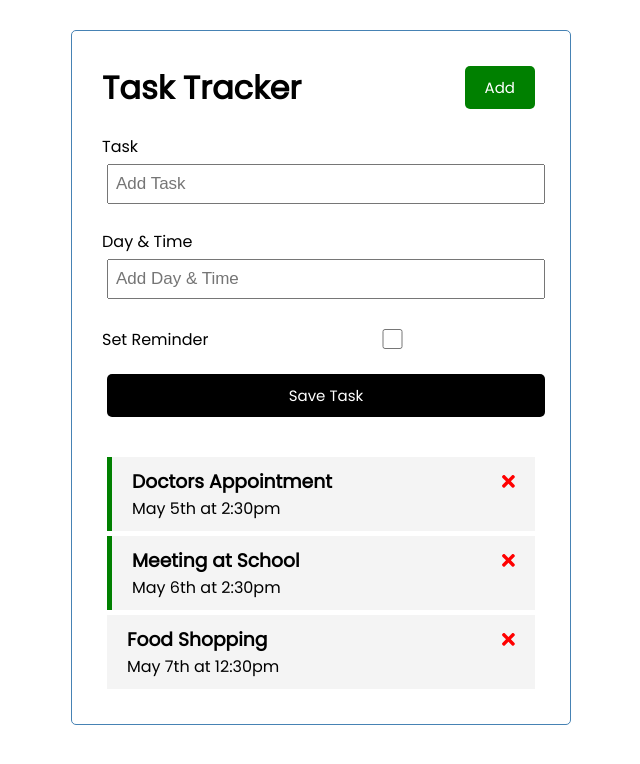
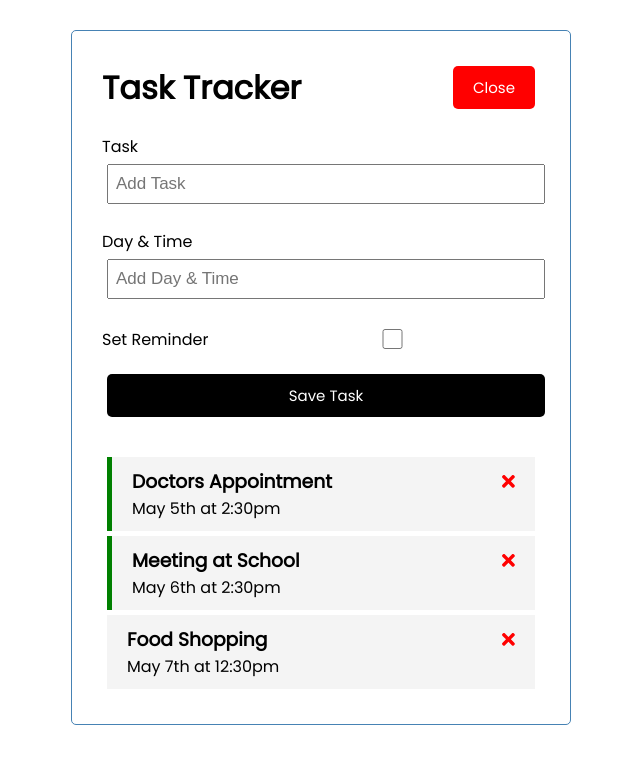
Before and after one commit to mgroholy/task-tracker-angular, an Angular app: page / in a window 1280 px wide. Both pictures are taken after a click on the button "Add". Shown: the top 764 px of the page, without its empty margins (319-959 px from the left). Built offline with nearby package versions, Linux system fonts and the light colour scheme; data requests are answered from the project's data file.

Commit message:
feat: handle open close add task form.

```diff
--- a/src/app/components/add-task/add-task.component.html
+++ b/src/app/components/add-task/add-task.component.html
@@ -1,4 +1,4 @@
-<form class="add-form" (ngSubmit)="onSubmit()">
+<form *ngIf="showAddTask" class="add-form" (ngSubmit)="onSubmit()">
   <div class="form-control">
     <label for="text">Task</label>
     <input
--- a/src/app/components/add-task/add-task.component.ts
+++ b/src/app/components/add-task/add-task.component.ts
@@ -1,4 +1,6 @@
 import { Component, OnInit, Output, EventEmitter } from '@angular/core';
+import { Subscription } from 'rxjs';
+import { UiService } from 'src/app/services/ui.service';
 import { Task } from '../../Task';
 
 @Component({
@@ -9,11 +11,18 @@
 export class AddTaskComponent implements OnInit {
   @Output() onAddTask: EventEmitter<Task> = new EventEmitter();
 
+  showAddTask: boolean = false;
+  subscription: Subscription;
+
   text: string = '';
   day: string = '';
   reminder: boolean = false;
 
-  constructor() {}
+  constructor(private uiService: UiService) {
+    this.subscription = this.uiService
+      .onToggle()
+      .subscribe((value) => (this.showAddTask = value));
+  }
 
   ngOnInit(): void {}
 
@@ -34,5 +43,7 @@
     this.text = '';
     this.day = '';
     this.reminder = false;
+
+    this.uiService.toggleAddTask();
   }
 }
--- a/src/app/components/header/header.component.html
+++ b/src/app/components/header/header.component.html
@@ -1,8 +1,8 @@
 <header>
   <h1>{{ title }}</h1>
   <app-button
-    color="green"
-    text="Add"
+    color="{{ showAddTask ? 'red' : 'green' }}"
+    text="{{ showAddTask ? 'Close' : 'Add' }}"
     (btnClick)="toggleAddTask()"
   ></app-button>
 </header>
--- a/src/app/components/header/header.component.ts
+++ b/src/app/components/header/header.component.ts
@@ -1,4 +1,6 @@
 import { Component, OnInit } from '@angular/core';
+import { Subscription } from 'rxjs';
+import { UiService } from 'src/app/services/ui.service';
 
 @Component({
   selector: 'app-header',
@@ -7,11 +9,17 @@
 })
 export class HeaderComponent implements OnInit {
   title: string = 'Task Tracker';
-  constructor() {}
+  showAddTask: boolean = false;
+  subscription: Subscription;
+  constructor(private uiService: UiService) {
+    this.subscription = this.uiService
+      .onToggle()
+      .subscribe((value) => (this.showAddTask = value));
+  }
 
   ngOnInit(): void {}
 
   toggleAddTask() {
-    console.log('toggle');
+    this.uiService.toggleAddTask();
   }
 }
```
